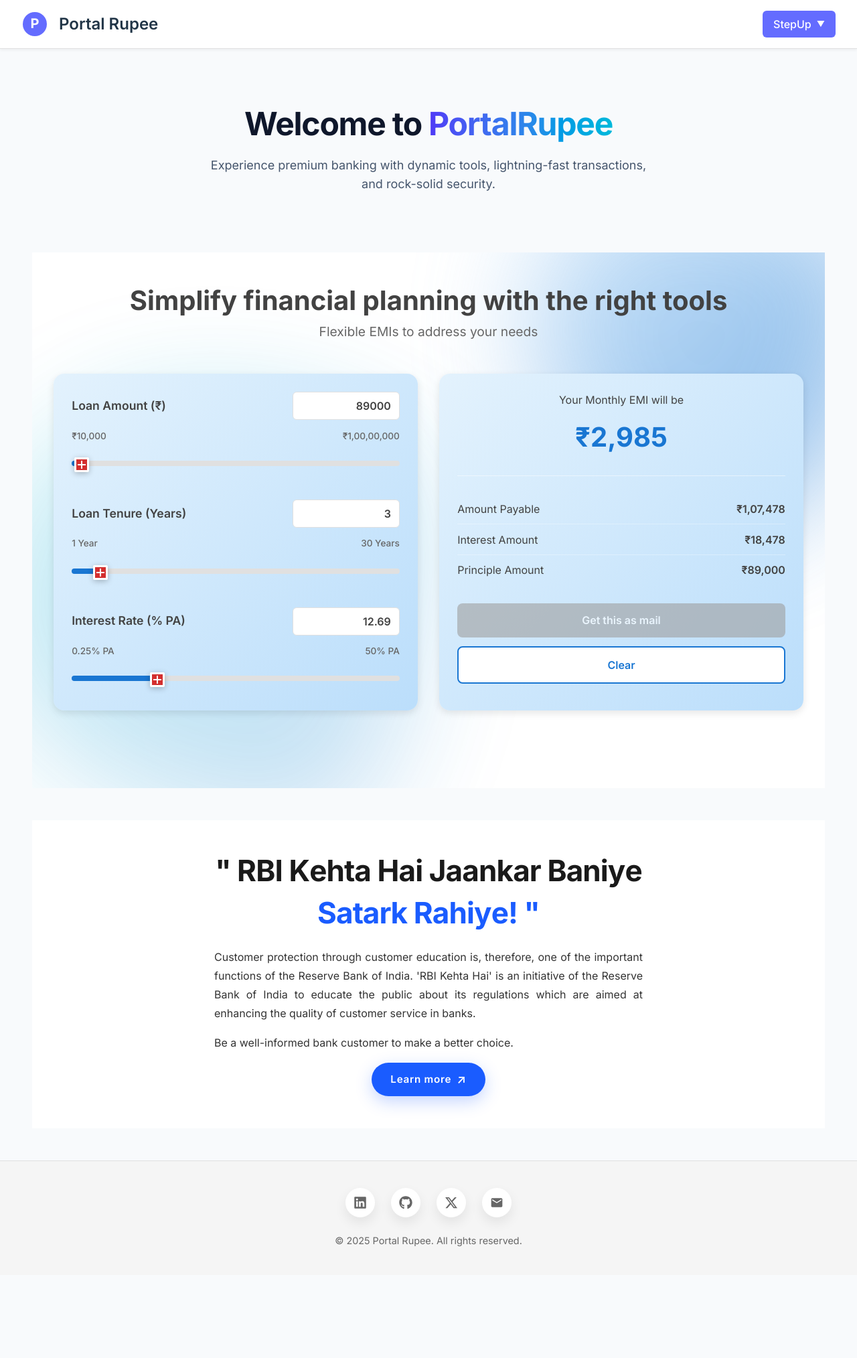
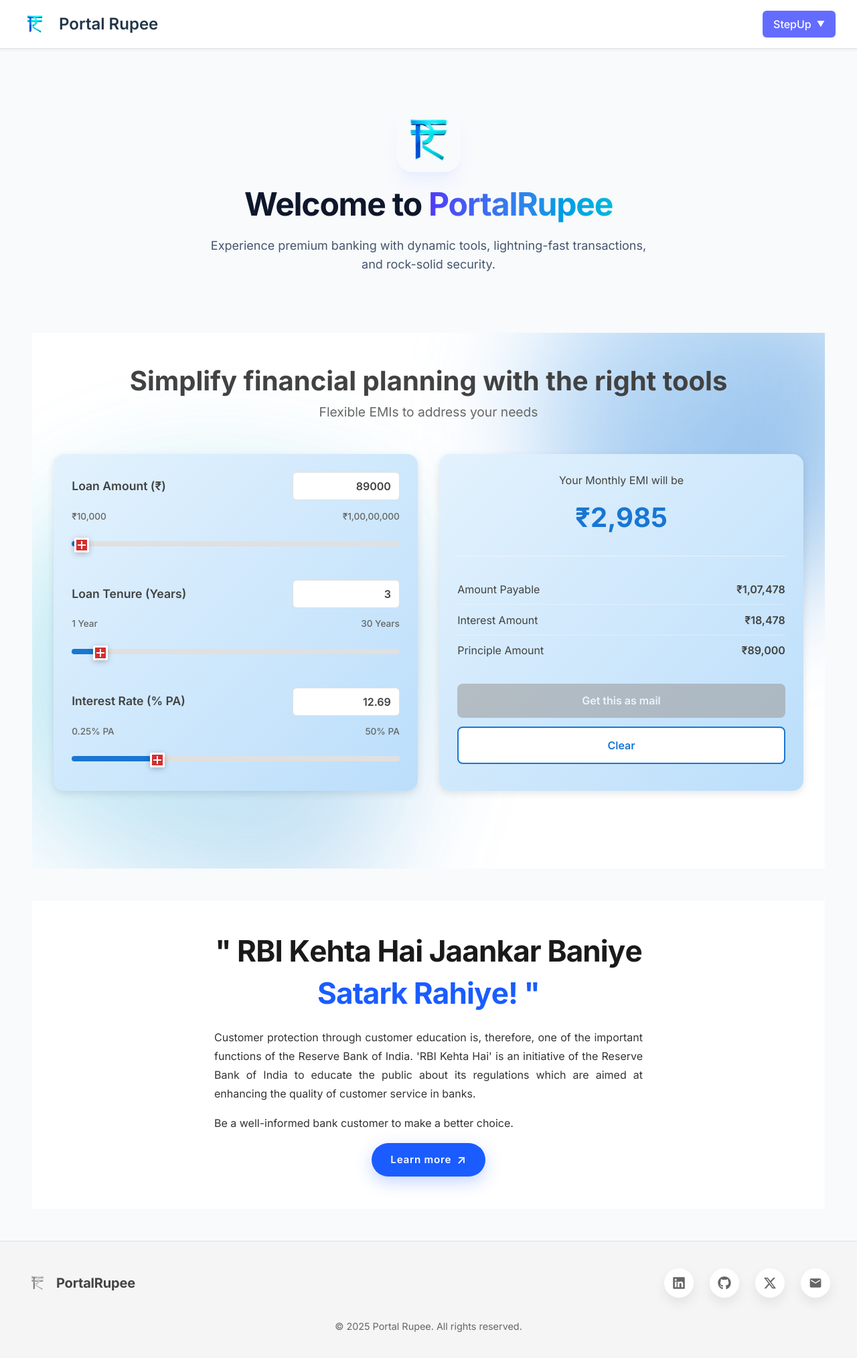
Before and after one commit to rishi-tiwari023/portalrupee, a React app in the folder frontend/: page / in a window 1280 px wide. Shown: the top 2028 px of the page at 67% size. Before the commit the page ends 1904 px from the top, so only its background shows below. Built offline with nearby package versions, Linux system fonts and the light colour scheme; the HTML template or start-up script is replaced by a standard one.

Commit message:
feat(branding): integrate brand logo globally and restructure footer layout

```diff
--- a/frontend/src/App.jsx
+++ b/frontend/src/App.jsx
@@ -4,12 +4,16 @@
 import ProtectedLayout from './layouts/ProtectedLayout';
 import EMICalculator from './components/EMICalculator';
 import RBIGuideline from './components/RBIGuideline';
+import logo from './assets/logo.png';
 
 import './App.css';
 
 const Home = () => (
   <div className="flex flex-col gap-12 w-full max-w-7xl mx-auto p-6 md:p-12">
-    <div className="text-center py-10">
+    <div className="text-center py-10 flex flex-col items-center">
+      <div className="w-24 h-24 mb-6 rounded-3xl overflow-hidden shadow-xl shadow-indigo-100/50">
+        <img src={logo} alt="PortalRupee Logo" className="w-full h-full object-contain" />
+      </div>
       <h1 className="text-5xl font-extrabold tracking-tight text-slate-900 mb-6">
         Welcome to <span className="text-gradient">PortalRupee</span>
       </h1>
@@ -28,15 +32,15 @@
     <div className="grid grid-cols-1 md:grid-cols-3 gap-6 mb-10">
       <div className="premium-card p-6 border-l-4 border-l-indigo-500">
         <h3 className="text-sm font-medium text-slate-500 mb-2 uppercase tracking-wide">Total Balance</h3>
-        <p className="text-4xl font-bold bg-gradient-to-br from-indigo-700 to-indigo-400 bg-clip-text text-transparent">₹2,45,000</p>
+        <p className="text-4xl font-bold bg-gradient-to-br from-indigo-700 to-indigo-400 bg-clip-text text-transparent">₹4,500</p>
       </div>
       <div className="premium-card p-6 border-l-4 border-l-emerald-500 flex flex-col justify-between">
         <h3 className="text-sm font-medium text-slate-500 mb-2 uppercase tracking-wide">Active Accounts</h3>
-        <p className="text-3xl font-bold text-slate-800">2 Accounts</p>
+        <p className="text-3xl font-bold text-slate-800">1 Account</p>
       </div>
       <div className="premium-card p-6 border-l-4 border-l-amber-500 flex flex-col justify-between">
         <h3 className="text-sm font-medium text-slate-500 mb-2 uppercase tracking-wide">Recent Transactions</h3>
-        <p className="text-3xl font-bold text-slate-800">14 This Month</p>
+        <p className="text-3xl font-bold text-slate-800">24 This Month</p>
       </div>
     </div>
 
--- a/frontend/src/components/Footer.css
+++ b/frontend/src/components/Footer.css
@@ -11,8 +11,49 @@
     margin: 0 auto;
     display: flex;
     flex-direction: column;
+    gap: 2rem;
+}
+
+.footer__main {
+    width: 100%;
+    display: flex;
     align-items: center;
-    gap: 1.5rem;
+    justify-content: space-between;
+    gap: 2rem;
+}
+
+@media (max-width: 640px) {
+    .footer__main {
+        flex-direction: column;
+        text-align: center;
+    }
+}
+
+.footer__branding {
+    display: flex;
+    align-items: center;
+    gap: 0.75rem;
+}
+
+.footer__logo {
+    height: 32px;
+    width: auto;
+    object-fit: contain;
+    filter: grayscale(1);
+    opacity: 0.7;
+    transition: filter 0.3s ease, opacity 0.3s ease;
+}
+
+.footer__branding:hover .footer__logo {
+    filter: grayscale(0);
+    opacity: 1;
+}
+
+.footer__brand-name {
+    font-size: 1.25rem;
+    font-weight: 700;
+    letter-spacing: -0.01em;
+    color: #444;
 }
 
 .footer__social {
--- a/frontend/src/components/Footer.jsx
+++ b/frontend/src/components/Footer.jsx
@@ -1,12 +1,18 @@
 import { FaLinkedin, FaGithub } from 'react-icons/fa';
 import { FaXTwitter } from 'react-icons/fa6';
 import { MdEmail } from 'react-icons/md';
+import logo from '../assets/logo.png';
 import './Footer.css';
 
 const Footer = () => {
     return (
         <footer className="footer">
             <div className="footer__inner">
+                <div className="footer__main">
+                    <div className="footer__branding">
+                        <img src={logo} alt="PortalRupee Logo" className="footer__logo" />
+                        <span className="footer__brand-name">PortalRupee</span>
+                    </div>
                     <div className="footer__social">
                         <a
                             href="https://linkedin.com"
@@ -43,6 +49,7 @@
                             <MdEmail />
                         </a>
                     </div>
+                </div>
                 <p className="footer__copyright">
                     &copy; {new Date().getFullYear()} Portal Rupee. All rights reserved.
                 </p>
--- a/frontend/src/components/Navbar.css
+++ b/frontend/src/components/Navbar.css
@@ -17,6 +17,14 @@
 .navbar-logo {
     display: flex;
     align-items: center;
+    overflow: hidden;
+    border-radius: 8px;
+}
+
+.navbar-logo-img {
+    height: 40px;
+    width: auto;
+    object-fit: contain;
 }
 
 .navbar-title {
--- a/frontend/src/components/Navbar.jsx
+++ b/frontend/src/components/Navbar.jsx
@@ -1,4 +1,5 @@
 import { useState } from 'react';
+import logo from '../assets/logo.png';
 import './Navbar.css';
 
 const Navbar = () => {
@@ -9,10 +10,7 @@
         <nav className="navbar">
             <div className="navbar-left">
                 <div className="navbar-logo">
-                    <svg width="40" height="40" viewBox="0 0 40 40" fill="none" xmlns="http://www.w3.org/2000/svg">
-                        <circle cx="20" cy="20" r="18" fill="#646cff" />
-                        <text x="20" y="26" textAnchor="middle" fill="white" fontSize="20" fontWeight="bold">P</text>
-                    </svg>
+                    <img src={logo} alt="PortalRupee Logo" className="navbar-logo-img" />
                 </div>
                 <h1 className="navbar-title">Portal Rupee</h1>
             </div>
--- a/frontend/src/components/Sidebar.jsx
+++ b/frontend/src/components/Sidebar.jsx
@@ -6,9 +6,9 @@
   ArrowLeftRight,
   History,
   Settings,
-  LogOut,
-  ShieldCheck
+  LogOut
 } from 'lucide-react';
+import logo from '../assets/logo.png';
 
 const Sidebar = () => {
   const [isExpanded, setIsExpanded] = useState(true);
@@ -31,8 +31,8 @@
     >
       {/* PortalRupee Info */}
       <div className="h-16 flex items-center px-6 border-b border-slate-50 mb-6 cursor-pointer" onClick={() => setIsExpanded(!isExpanded)}>
-        <div className="bg-indigo-600 p-1.5 rounded-lg flex items-center justify-center mr-3 shadow-md shadow-indigo-200">
-          <ShieldCheck className="w-5 h-5 text-white" />
+        <div className="w-9 h-9 flex-shrink-0 mr-3 overflow-hidden rounded-lg shadow-sm">
+          <img src={logo} alt="PortalRupee Logo" className="w-full h-full object-contain" />
         </div>
         {isExpanded && (
           <span className="text-xl font-bold bg-gradient-to-r from-indigo-700 to-indigo-500 bg-clip-text text-transparent truncate tracking-tight transition-opacity duration-300">
--- a/frontend/src/layouts/ProtectedLayout.jsx
+++ b/frontend/src/layouts/ProtectedLayout.jsx
@@ -18,12 +18,12 @@
         <header className="w-full h-16 bg-white/70 glass sticky top-0 z-10 flex items-center justify-end px-8">
           <div className="flex items-center gap-4">
             <div className="flex flex-col text-right">
-              <span className="text-sm font-semibold text-slate-800">John Doe</span>
+              <span className="text-sm font-semibold text-slate-800">Rishi Tiwari</span>
               <span className="text-xs text-indigo-500 font-medium">Customer</span>
             </div>
             <div className="w-10 h-10 rounded-full bg-gradient-to-tr from-indigo-500 to-cyan-400 p-[2px]">
               <div className="w-full h-full rounded-full bg-white flex items-center justify-center text-indigo-600 font-bold">
-                JD
+                RT
               </div>
             </div>
           </div>
```
Also changed, not shown: frontend/src/assets/logo.png (added), 1 other file (tests, documents, lock files or other folders). Lines whose indentation alone changed are shown as unchanged.
